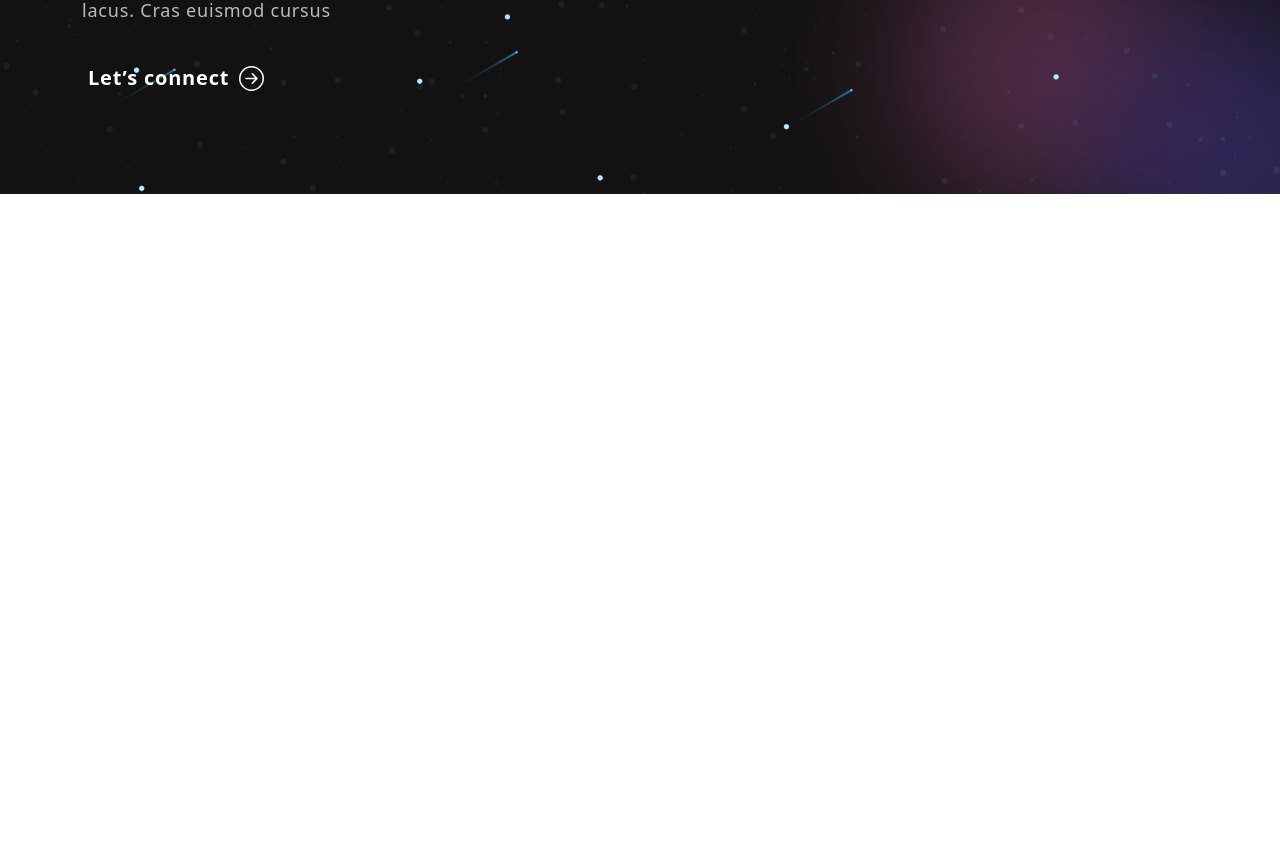
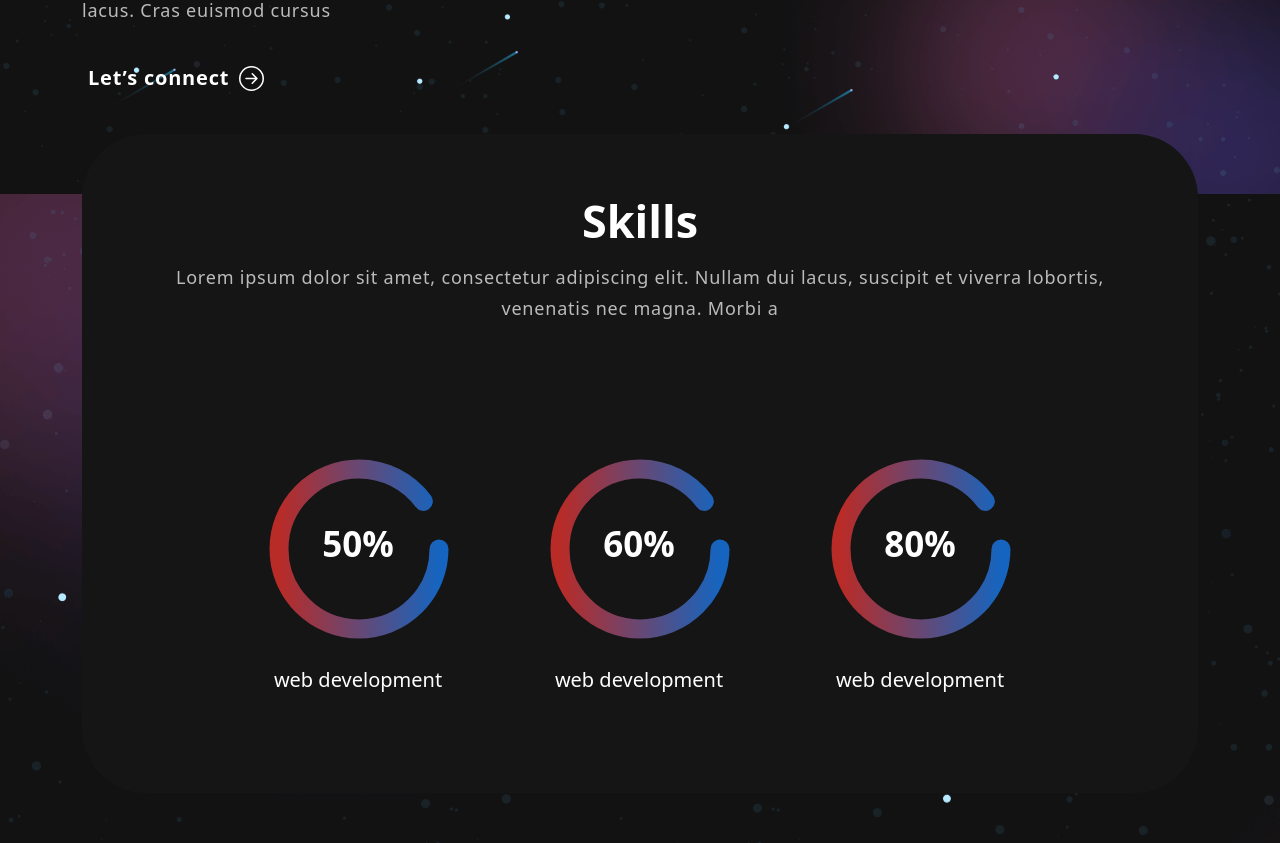
Before and after one commit to Hadeel-Ayman/Portfolio-website-React, a React (Create React App) app: page / in a window 1280 px wide. Shown: the part 590-1433 px from the top of the page. Before the commit the page ends 800 px from the top, so only its background shows below. Built offline with nearby package versions, Linux system fonts and the light colour scheme.

Commit message:
add skills section and  progress component

```diff
--- a/package.json
+++ b/package.json
@@ -11,6 +11,7 @@
     "react-bootstrap": "^2.7.1",
     "react-bootstrap-icons": "^1.10.2",
     "react-dom": "^18.2.0",
+    "react-multi-carousel": "^2.8.2",
     "react-router-dom": "^6.8.1",
     "react-scripts": "5.0.1",
     "web-vitals": "^2.1.4"
--- a/src/Sections/Skills/index.js
+++ b/src/Sections/Skills/index.js
@@ -1,9 +1,65 @@
-import React from 'react'
+import React from "react";
+import "./style.css";
+import Carousel from "react-multi-carousel";
+import "react-multi-carousel/lib/styles.css";
+import back from "../../assets/images/color-sharp2.png";
+import Progress from "../../components/Progress";
+import { Col, Container, Row } from "react-bootstrap";
 
 const Skills = () => {
+  const carousel = {
+    superLargeDesktop: {
+      breakpoint: { max: 4000, min: 3000 },
+      items: 5,
+    },
+    desktop: {
+      breakpoint: { max: 3000, min: 1024 },
+      items: 3,
+    },
+    tablet: {
+      breakpoint: { max: 1024, min: 464 },
+      items: 2,
+    },
+    mobile: {
+      breakpoint: { max: 464, min: 0 },
+      items: 1,
+    },
+  };
+
   return (
-    <h1>Skills</h1>
-  )
-}
+    <section className="skillsSection">
+      {/* <Carousel responsive={carousel} infinite={true} className='slider'>
+        <Progress title={'fff'} number='50'/>
+      </Carousel> */}
 
-export default Skills
+      <Container>
+        <Row>
+          <Col>
+            <div className="skillsDiv">
+              <h2>Skills</h2>
+              <p>
+                Lorem ipsum dolor sit amet, consectetur adipiscing elit. Nullam
+                dui lacus, suscipit et viverra lobortis, venenatis nec magna.
+                Morbi a
+              </p>
+              <Carousel
+                responsive={carousel}
+                infinite={true}
+                className="slider"
+              >
+                <div className="flexSection">
+                  <Progress number="50" title="web development" />
+                  <Progress number="60" title="web development" />
+                  <Progress number="80" title="web development" />
+                </div>
+              </Carousel>
+            </div>
+          </Col>
+        </Row>
+      </Container>
+      {/* <img className="background" src={back} alt="" /> */}
+    </section>
+  );
+};
+
+export default Skills;
--- /dev/null
+++ b/src/Sections/Skills/style.css
@@ -0,0 +1,46 @@
+.skillsSection {
+  padding: 0 0 50px 0;
+  position: relative;
+  background-image: url("../../assets/images/banner-bg.png");
+}
+.skillsDiv {
+  background-color: #151515;
+  border-radius: 64px;
+  text-align: center;
+  padding: 60px 50px;
+  margin-top: -60px;
+  position: relative;
+}
+.skillsSection h2 {
+  font-size: 45px;
+  font-weight: 700;
+  color: #fff;
+}
+.skillsSection p {
+  color: #bbb;
+  font-size: 18px;
+  letter-spacing: 0.8px;
+  line-height: 1.7;
+  margin: 14px 0 10px 0;
+}
+.slider {
+  width: 85%;
+  margin: auto;
+  position: absolute;
+  z-index: 9999;
+  /* background-color: aquamarine; */
+}
+.background {
+  position: absolute;
+  bottom: 0;
+  width: 40%;
+  z-index: -4;
+}
+.flexSection {
+  display: flex;
+  justify-content: space-between;
+  align-items: center;
+  width: 52rem;
+  /* margin-bottom: 40px; */
+  /* background-color: orange; */
+}
--- a/src/Sections/projects/index.js
+++ b/src/Sections/projects/index.js
@@ -1,9 +1,10 @@
-import React from 'react'
+import React from "react";
+import "./style.css";
 
 const Projects = () => {
-  return (
-    <div>Projects</div>
-  )
-}
+  return <section>
 
-export default Projects
+  </section>
+};
+
+export default Projects;
--- /dev/null
+++ b/src/components/Progress/index.js
@@ -0,0 +1,35 @@
+import React from "react";
+import { Col, Row } from "react-bootstrap";
+import "./style.css";
+
+const Progress = ({ number, title }) => {
+  return (
+    <div className="box">
+      <Row>
+        <Col>
+          <div className="percent">
+            <svg>
+              <defs>
+                <linearGradient id="Gradient">
+                  <stop offset={"0%"} stopColor="#b92b27" />
+                  <stop offset={"100%"} stopColor="#1565C0" />
+                </linearGradient>
+              </defs>
+              <circle cx="70" cy="70" r="80" strokeLinecap="round"></circle>
+              <circle cx="70" cy="70" r="70" strokeLinecap="round"></circle>
+            </svg>
+            <div className="number">
+              <h3>
+                {number}
+                <span>%</span>
+              </h3>
+            </div>
+            <h6 className="text">{title}</h6>
+          </div>
+        </Col>
+      </Row>
+    </div>
+  );
+};
+
+export default Progress;
--- /dev/null
+++ b/src/components/Progress/style.css
@@ -0,0 +1,55 @@
+.box {
+  position: relative;
+  width:270px;
+  height: 400px;
+  /* background-color: blue; */
+  display: flex;
+  justify-content: center;
+  align-items: center;
+  flex-direction: column;
+}
+.box .percent {
+  position: relative;
+  width: 150px;
+  height: 150px;
+}
+.box .percent svg {
+  width: 210px;
+  height: 210px;
+}
+.box .percent svg circle {
+  fill: none;
+  stroke-width: 19;
+  transform: translate(21px, 21px);
+  stroke-dasharray: 495;
+  stroke-dashoffset: 470;
+}
+.box .percent svg circle:nth-child(1) {
+  stroke-dashoffset: 0;
+  stroke: transparent;
+}
+.box .percent svg circle:nth-child(2) {
+  stroke-dashoffset: calc(440 - (440 * 90) / 100);
+  stroke: url(#Gradient);
+}
+.box .percent .number {
+  position: absolute;
+  top: 15px;
+  left: 15px;
+  width: 100%;
+  height: 100%;
+  display: flex;
+  justify-content: center;
+  align-items: center;
+}
+.box .percent .number h3 {
+  font-size: 35px;
+  font-weight: 700;
+  color: #fff;
+}
+.box .text {
+  color: #fff;
+  font-size: 20px;
+  width: 260px;
+  margin-left:-40px;
+}
--- a/src/index.css
+++ b/src/index.css
@@ -2,4 +2,5 @@ body {
   margin: 0;
   padding: 0;
   box-sizing: border-box;
+  background-color: black;
 }
--- a/src/pages/Home/index.js
+++ b/src/pages/Home/index.js
@@ -1,10 +1,13 @@
 import React from "react";
 import { Outlet } from "react-router-dom";
-
+import Main from '../../Sections/main'
+import Skills from "../../Sections/Skills";
 const Home = () => {
   return (
     <div>
-      <Outlet/>
+      {/* <Outlet/> */}
+      <Main/>
+      <Skills/>
     </div>
   );
 };
```
Also changed, not shown: src/Sections/projects/style.css (added), src/assets/images/meter1.svg (added), 1 other file (tests, documents, lock files or other folders).
